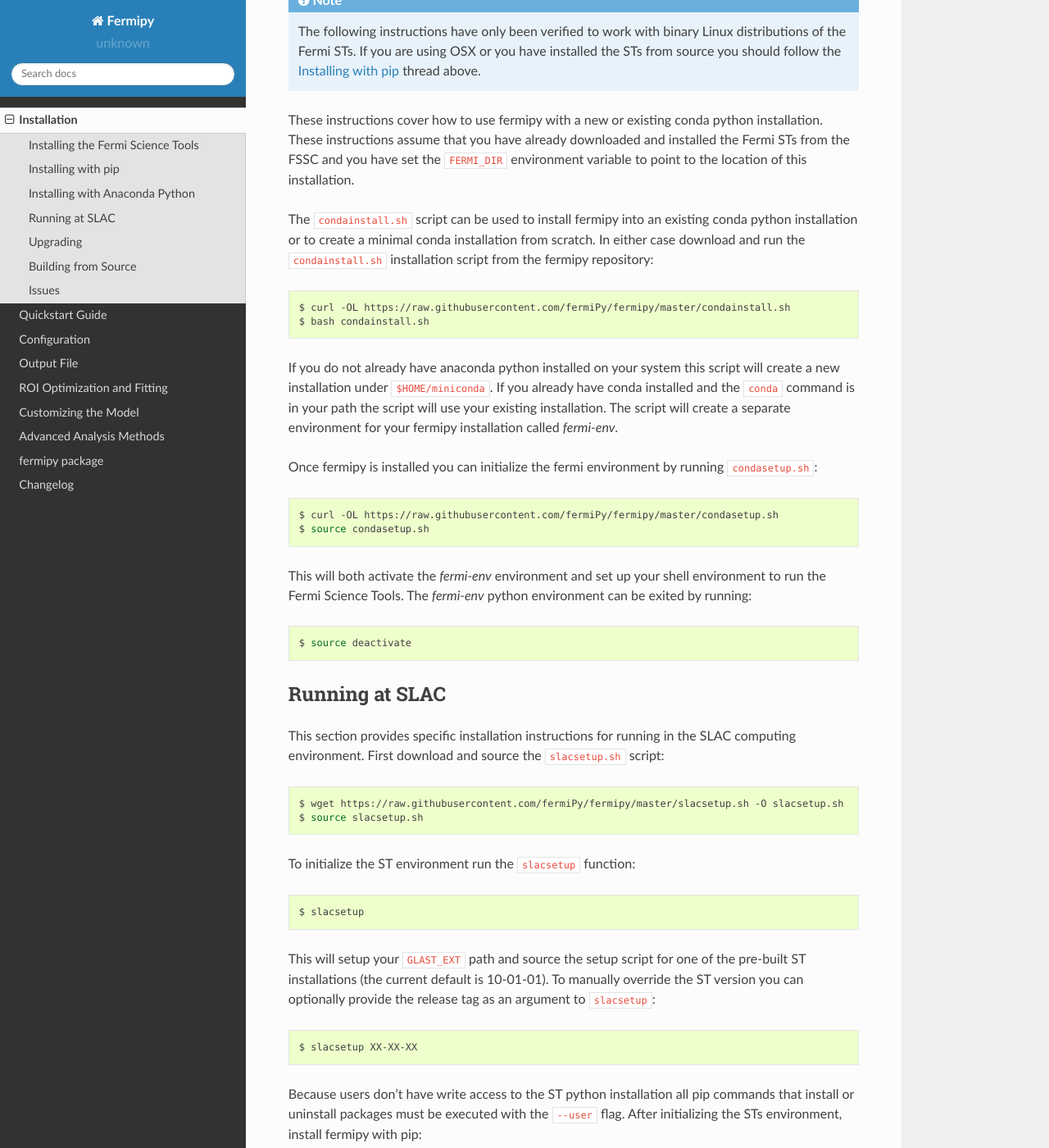
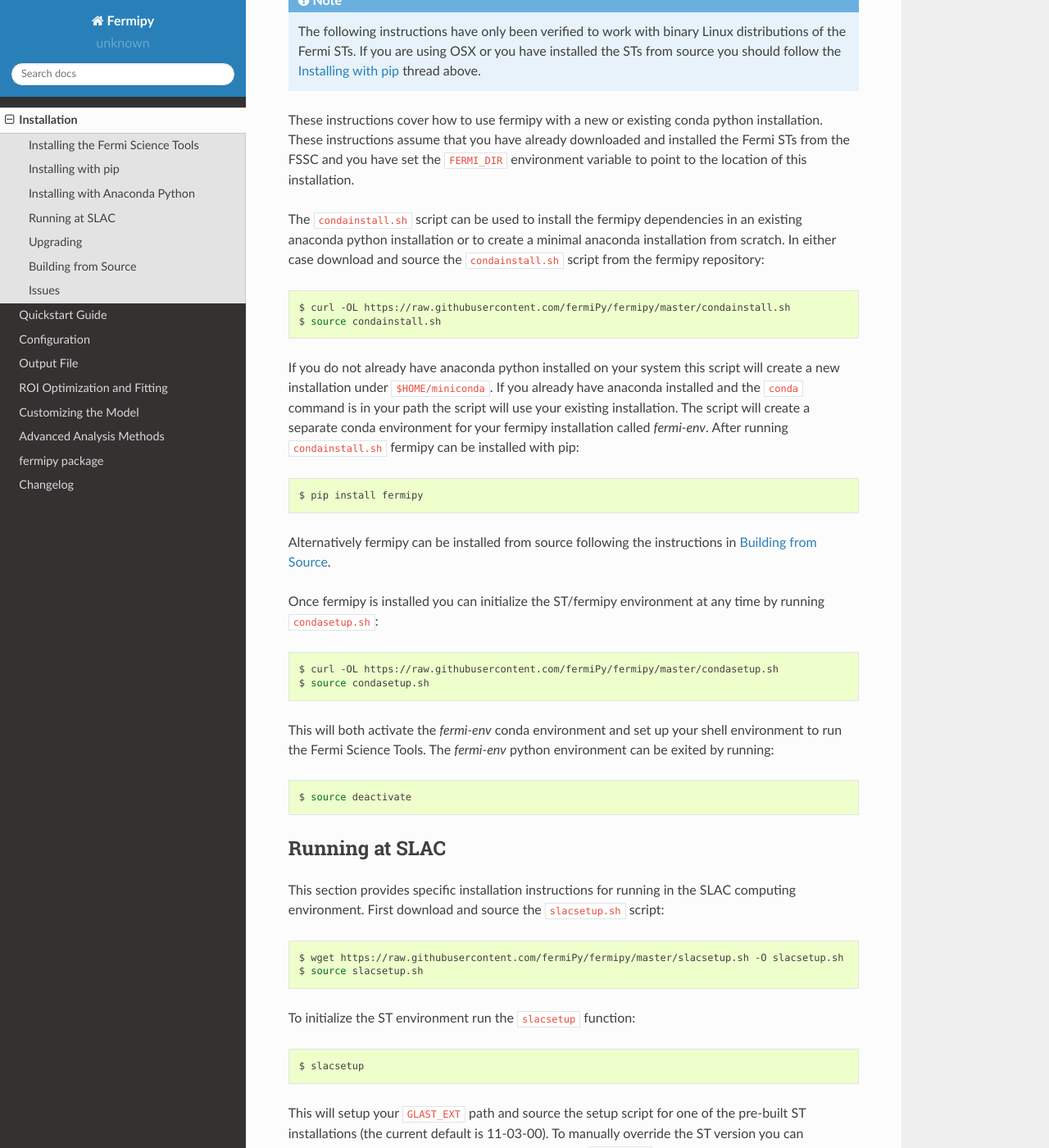
Before and after one commit to fermiPy/fermipy, a Sphinx documentation site: the page built from docs/install.rst, in a window 1280 px wide and 1400 px high, scrolled down 1910 px. Shown: the whole window at 82% size. Built offline with Sphinx 7.4.7 and the Read the Docs theme 2.0.0, drawn with Linux system fonts in a browser that asks for light colours; some of the changed text lies outside the part shown.

Commit message:
Update installation instructions.

```diff
--- a/docs/install.rst
+++ b/docs/install.rst
@@ -129,34 +129,42 @@
 have set the ``FERMI_DIR`` environment variable to point to the location
 of this installation.
 
-The ``condainstall.sh`` script can be used to install fermipy into an
-existing conda python installation or to create a minimal conda
-installation from scratch.  In either case download and run the
-``condainstall.sh`` installation script from the fermipy repository:
+The ``condainstall.sh`` script can be used to install the fermipy
+dependencies in an existing anaconda python installation or to create
+a minimal anaconda installation from scratch.  In either case download
+and source the ``condainstall.sh`` script from the fermipy repository:
 
 .. code-block:: bash
 
    $ curl -OL https://raw.githubusercontent.com/fermiPy/fermipy/master/condainstall.sh
-   $ bash condainstall.sh
+   $ source condainstall.sh
 
 If you do not already have anaconda python installed on your system
 this script will create a new installation under ``$HOME/miniconda``.
-If you already have conda installed and the ``conda`` command is
-in your path the script will use your existing installation.
-The script will create a separate environment for your fermipy
-installation called *fermi-env*.
+If you already have anaconda installed and the ``conda`` command is in
+your path the script will use your existing installation.  The script
+will create a separate conda environment for your fermipy installation
+called *fermi-env*.  After running ``condainstall.sh`` fermipy can be
+installed with pip:
 
-Once fermipy is installed you can initialize the fermi environment by
-running ``condasetup.sh``:
+.. code-block:: bash
+
+   $ pip install fermipy
+
+Alternatively fermipy can be installed from source following the
+instructions in :ref:`gitinstall`.
+
+Once fermipy is installed you can initialize the ST/fermipy environment at
+any time by running ``condasetup.sh``:
 
 .. code-block:: bash
 
    $ curl -OL https://raw.githubusercontent.com/fermiPy/fermipy/master/condasetup.sh
    $ source condasetup.sh
 
-This will both activate the *fermi-env* environment and set up your
-shell environment to run the Fermi Science Tools.  The *fermi-env*
-python environment can be exited by running:
+This will both activate the *fermi-env* conda environment and set up
+your shell environment to run the Fermi Science Tools.  The
+*fermi-env* python environment can be exited by running:
 
 .. code-block:: bash
 
@@ -183,7 +191,7 @@
 
 This will setup your ``GLAST_EXT`` path and source the setup script
 for one of the pre-built ST installations (the current default is
-10-01-01).  To manually override the ST version you can optionally
+11-03-00).  To manually override the ST version you can optionally
 provide the release tag as an argument to ``slacsetup``:
 
 .. code-block:: bash
@@ -258,29 +266,36 @@
 --------------------
 
 These instructions describe how to install fermipy from its git source
-code repository using ``setup.py``.  Installing from source is
-necessary if you want to do local development or test features in an
-untagged release.  Note that for non-expert users it is recommended to
-install fermipy with ``pip`` following the instructions above.  First
-clone the fermipy repository:
+code repository using the ``setup.py`` script.  Installing from source
+can be useful if you want to make your own modifications to the
+fermipy source code or test features in an untagged commit.  Note that
+non-expert users are recommended to install fermipy with ``pip``
+following the :ref:`pipinstall` instructions above.
+
+First clone the fermipy git repository and cd to the root directory of
+the repository:
 
 .. code-block:: bash
 
    $ git clone https://github.com/fermiPy/fermipy.git
    $ cd fermipy
 
-To install the head of the master branch run ``setup.py install`` from
-the root of the source tree:
+To install the latest commit in the master branch run ``setup.py
+install`` from the root directory:
 
 .. code-block:: bash
 
-   # Install the latest version
+   # Install the latest commit
    $ git checkout master
    $ python setup.py install --user
 
 A useful option if you are doing active code development is to install
-your working copy as the local installation.  This can be done by
-running ``setup.py develop``:
+your working copy of the package.  This will create an installation in
+your python distribution that is linked to the copy of the code in
+your local repository.  This allows you to run with any local
+modifications without having to reinstall the package each time you
+make a change.  To install your working copy of fermipy run with the
+``develop`` argument:
 
 .. code-block:: bash
 
```
Also changed, not shown: setup.py (+6 -7 lines), 1 other file.
